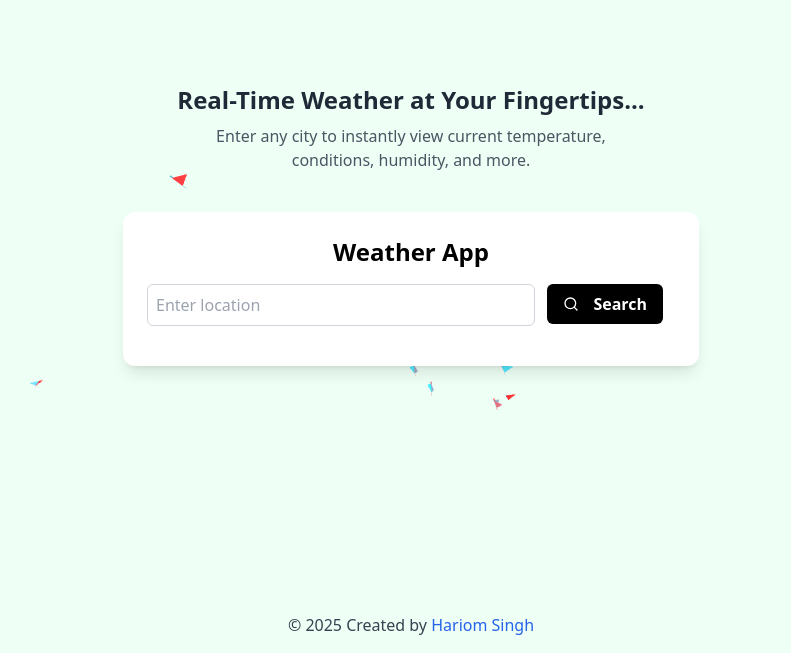
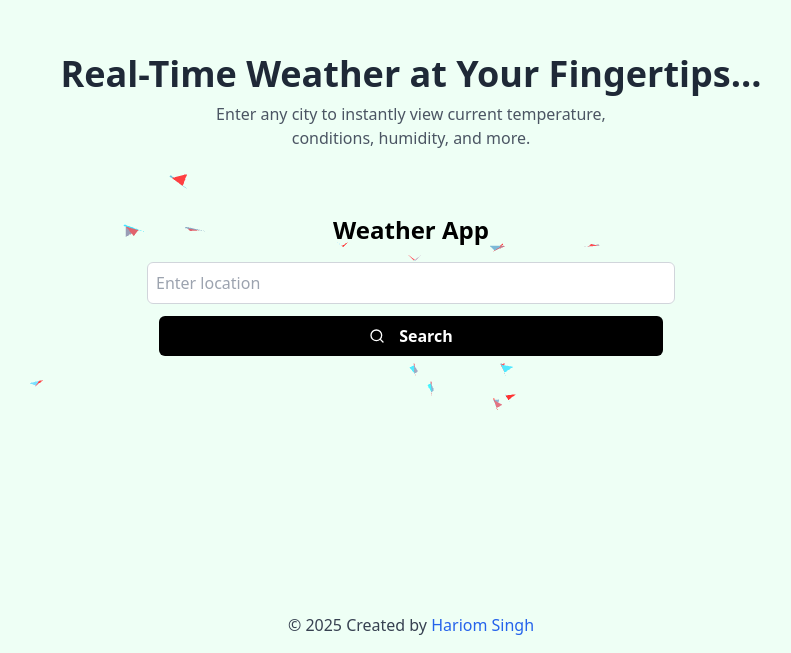
Before and after one commit to Hariom0/weatherApp, a plain HTML site: page index.html in a window 1280 px wide. Shown: the part 147-800 px from the top of the page, without its empty margins (229-1020 px from the left). Drawn offline with nearby package versions, Linux system fonts and the light colour scheme; animation ran at ten frames a second.

Commit message:
Update index.html

```diff
--- a/index.html
+++ b/index.html
@@ -15,19 +15,19 @@
   </head>
   <body class="flex flex-col min-h-screen bg-blue-200 relative">
     <!-- Vanta Background -->
-    <div id="vanta-bg" class="absolute top-0 left-0 w-full h-full -z-10"></div>
+    <div id="vanta-bg" class="absolute top-0 left-0 w-full h-full "></div>
 
     <!-- Main Content -->
     <main class="flex-grow flex flex-col justify-center items-center z-10 px-4">
-      <h1 class="text-4xl md:text-2xl sm:text-2xl font-bold text-gray-800 mb-2 text-center">
+      <h1 class="text-2xl lg:text-4xl font-bold text-gray-800 mb-2 text-center">
         Real-Time Weather at Your Fingertips...
       </h1>
       <p class="mb-10 text-md text-gray-600 text-center max-w-md">
         Enter any city to instantly view current temperature, conditions, humidity, and more.
       </p>
-      <div class="bg-white p-6 rounded-xl shadow-lg w-full max-w-xl mx-auto">
+      <div class=" p-6 rounded-xl  w-full max-w-xl mx-auto">
         <h1 class="text-2xl font-bold mb-4 text-center">Weather App</h1>
-        <div class="flex mb-4">
+        <div class="flex flex-col  mb-4 ">
           <input
             type="text"
             id="location-input"
@@ -35,7 +35,7 @@
             class="w-full p-2 border border-gray-300 rounded-md"
           />
           <button
-            class="inline-flex items-center justify-center gap-1.5 whitespace-nowrap rounded-md h-10 px-4 py-2 bg-black text-white font-semibold mx-3"
+            class="inline-flex items-center justify-center gap-1.5 whitespace-nowrap rounded-md h-10 px-4 py-2 bg-black text-white font-semibold mx-3 mt-3"
             id="get-weather-btn"
           >
             <svg
@@ -58,7 +58,7 @@
         </div>
 
         <!-- Weather Info -->
-        <div id="weather-report" class="mt-6 bg-gray-100 p-5 rounded-lg hidden">
+        <div id="weather-report" class="mt-6  p-5 rounded-lg hidden">
           <h2 class="text-2xl font-semibold mb-4 text-center" id="city-name">
             Weather Info
           </h2>
@@ -66,7 +66,7 @@
             <!-- Temperature -->
             <div class="flex items-center bg-white p-4 rounded-lg shadow">
               <!-- SVG + Data -->
-              <svg class="w-8 h-8 mr-3 text-red-500" fill="none" viewBox="0 0 24 24" stroke="currentColor" stroke-width="2">
+              <svg class="w-12 h-12 mr-3 text-red-500" fill="none" viewBox="0 0 24 24" stroke="currentColor" stroke-width="2">
                 <path d="M14 4v10.54a4 4 0 1 1-4 0V4a2 2 0 0 1 4 0Z" />
               </svg>
               <div>
@@ -77,7 +77,7 @@
 
             <!-- Condition -->
             <div class="flex items-center bg-white p-4 rounded-lg shadow">
-              <svg class="w-8 h-8 mr-3 text-gray-500" fill="none" viewBox="0 0 24 24" stroke="currentColor" stroke-width="2">
+              <svg class="w-12 h-12 mr-3 text-gray-500" fill="none" viewBox="0 0 24 24" stroke="currentColor" stroke-width="2">
                 <path d="M17.5 19H9a7 7 0 1 1 6.71-9h1.79a4.5 4.5 0 1 1 0 9Z" />
               </svg>
               <div>
```
